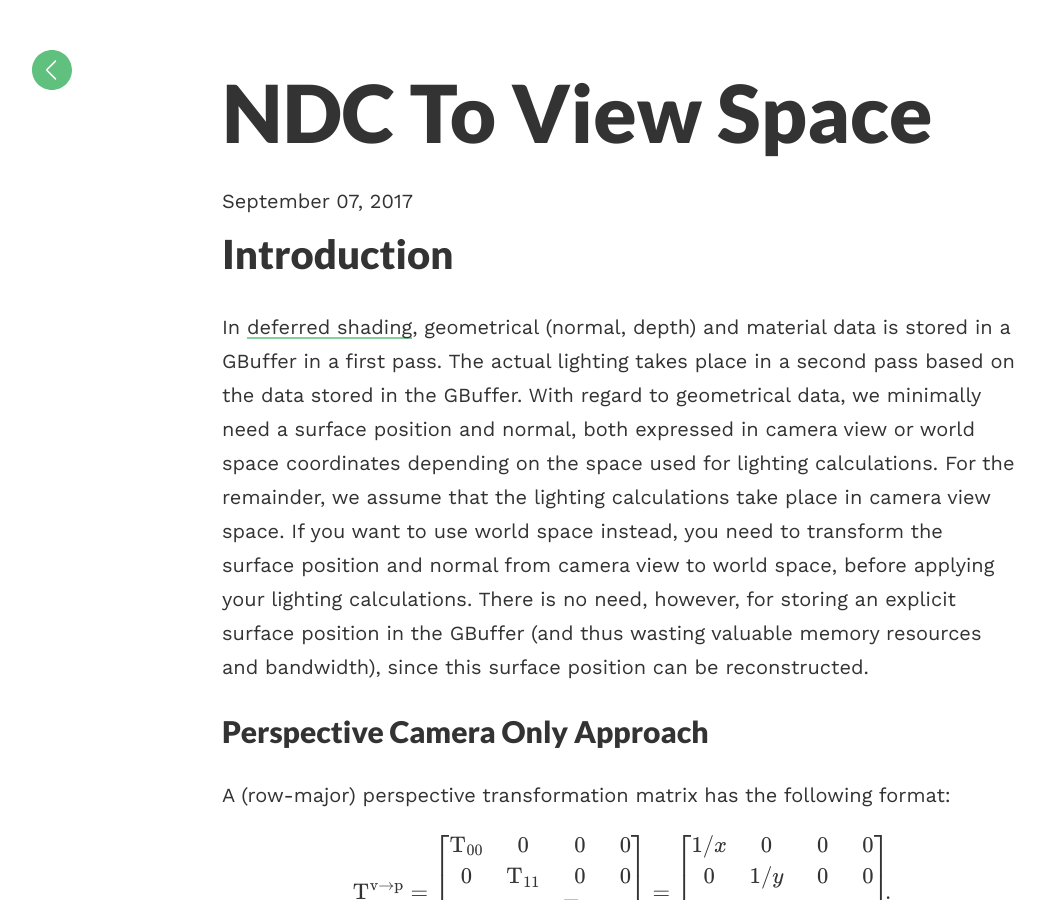
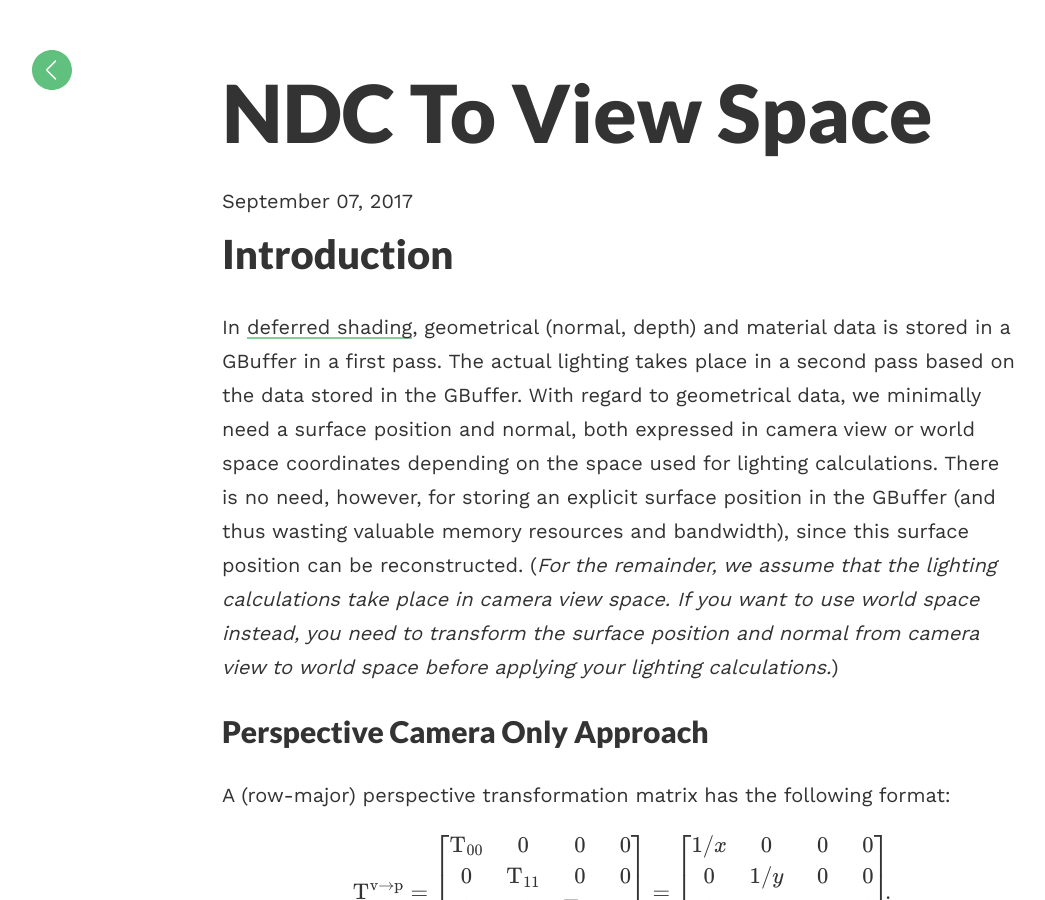
Before and after one commit to matt77hias/Blog, a Jekyll site: the page built from _posts/2017-09-07-ndc-to-view-space.md, in a window 1280 px wide and 900 px high. Shown: the whole window, without its empty margins (18-1063 px from the left). Built offline with Jekyll 4.4.1, drawn with Linux system fonts in a browser that asks for light colours; formulas are drawn with MathJax 3; comment, search, counter and statistics services are not loaded.

```diff
--- a/_posts/2017-09-07-ndc-to-view-space.md
+++ b/_posts/2017-09-07-ndc-to-view-space.md
@@ -8,7 +8,10 @@ categories: transformation
 # Introduction
 In [deferred shading](https://en.wikipedia.org/wiki/Deferred_shading), geometrical (normal, depth) and material data is stored in a GBuffer in a first pass.
 The actual lighting takes place in a second pass based on the data stored in the GBuffer.
-With regard to geometrical data, we minimally need a surface position and normal, both expressed in camera view or world space coordinates depending on the space used for lighting calculations. For the remainder, we assume that the lighting calculations take place in camera view space. If you want to use world space instead, you need to transform the surface position and normal from camera view to world space, before applying your lighting calculations. There is no need, however, for storing an explicit surface position in the GBuffer (and thus wasting valuable memory resources and bandwidth), since this surface position can be reconstructed.
+With regard to geometrical data, we minimally need a surface position and normal, both expressed in camera view or world space coordinates depending on the space used for lighting calculations.
+There is no need, however, for storing an explicit surface position in the GBuffer (and thus wasting valuable memory resources and bandwidth), since this surface position can be reconstructed.
+(*For the remainder, we assume that the lighting calculations take place in camera view space.
+If you want to use world space instead, you need to transform the surface position and normal from camera view to world space before applying your lighting calculations.*)
 
 ## Perspective Camera Only Approach
 A (row-major) perspective transformation matrix has the following format:
```
